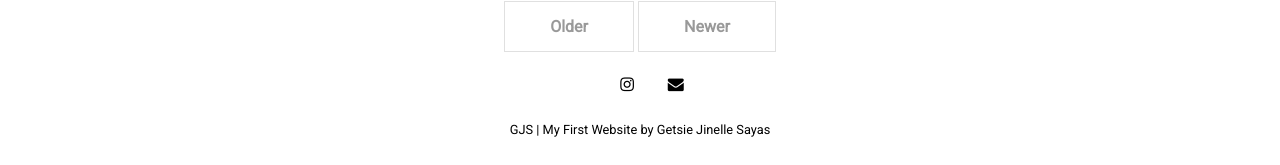
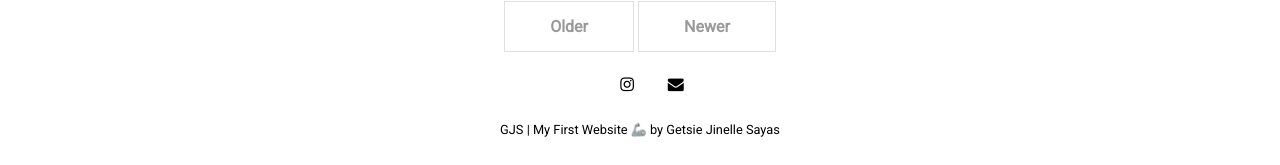
Before and after one commit to GJSayas/GJSayas.github.io, a Jekyll site: the page built from index.html, in a window 1280 px wide and 900 px high, scrolled down 1398 px. Shown: the part 732-897 px from the top of the window. Built offline with Jekyll 4.4.1, drawn with Linux system fonts in a browser that asks for light colours; nearby versions of some CDN libraries; the list of posts is cut into pages by our own code.

```diff
--- a/_config.yml
+++ b/_config.yml
@@ -11,7 +11,7 @@ plugins:             [jekyll-paginate, jekyll-sitemap, jekyll-feed, jekyll-seo-t
 
 # Customise atom feed settings (this is where Jekyll-Feed gets configuration information)
 title:		           "GJS"
-description:	       "My First Website"
+description:	       "My First Website 🦾"
 author:              "Getsie Jinelle Sayas"
 
 # RSS 2.0 can be used instead of Atom by uncommenting following two lines
```
